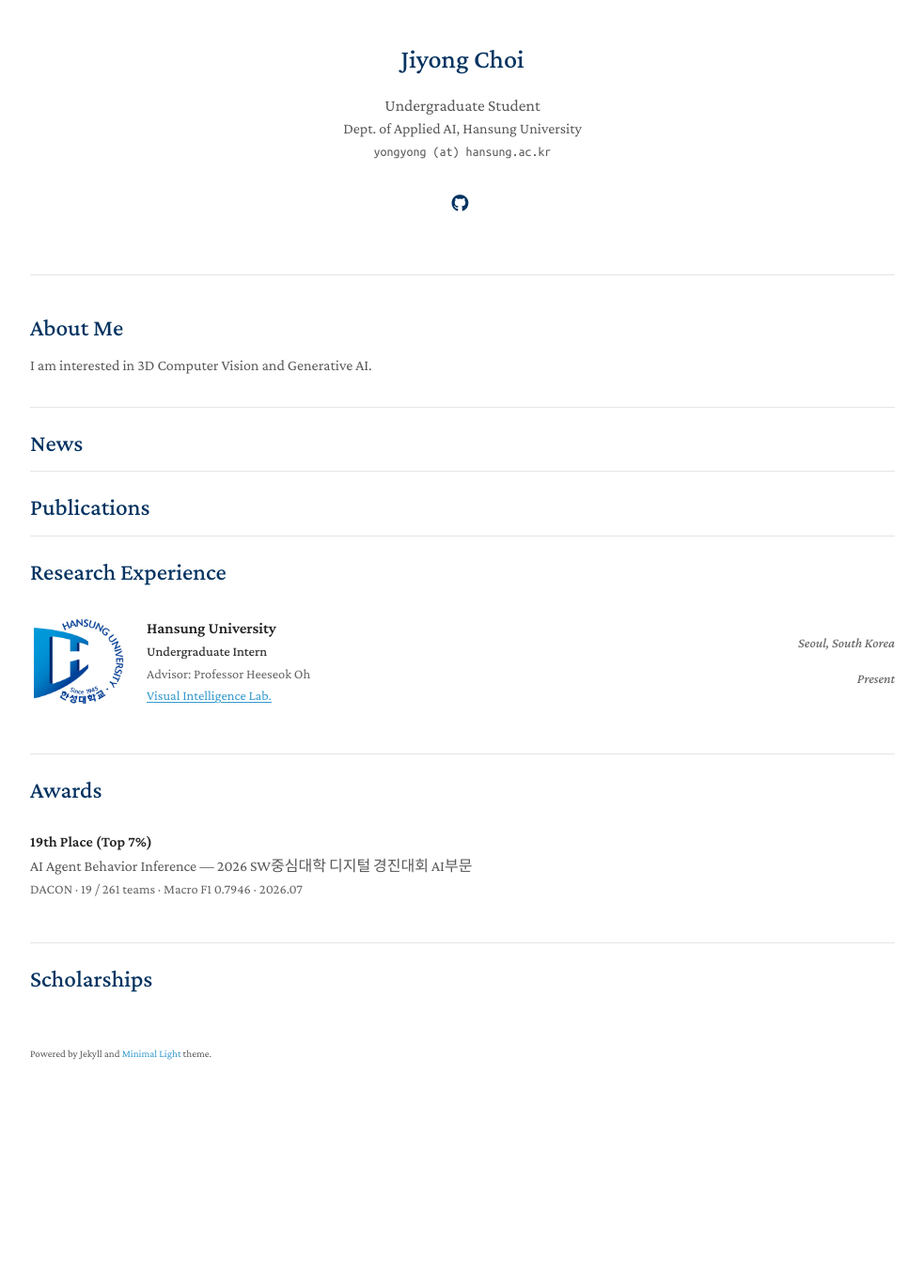
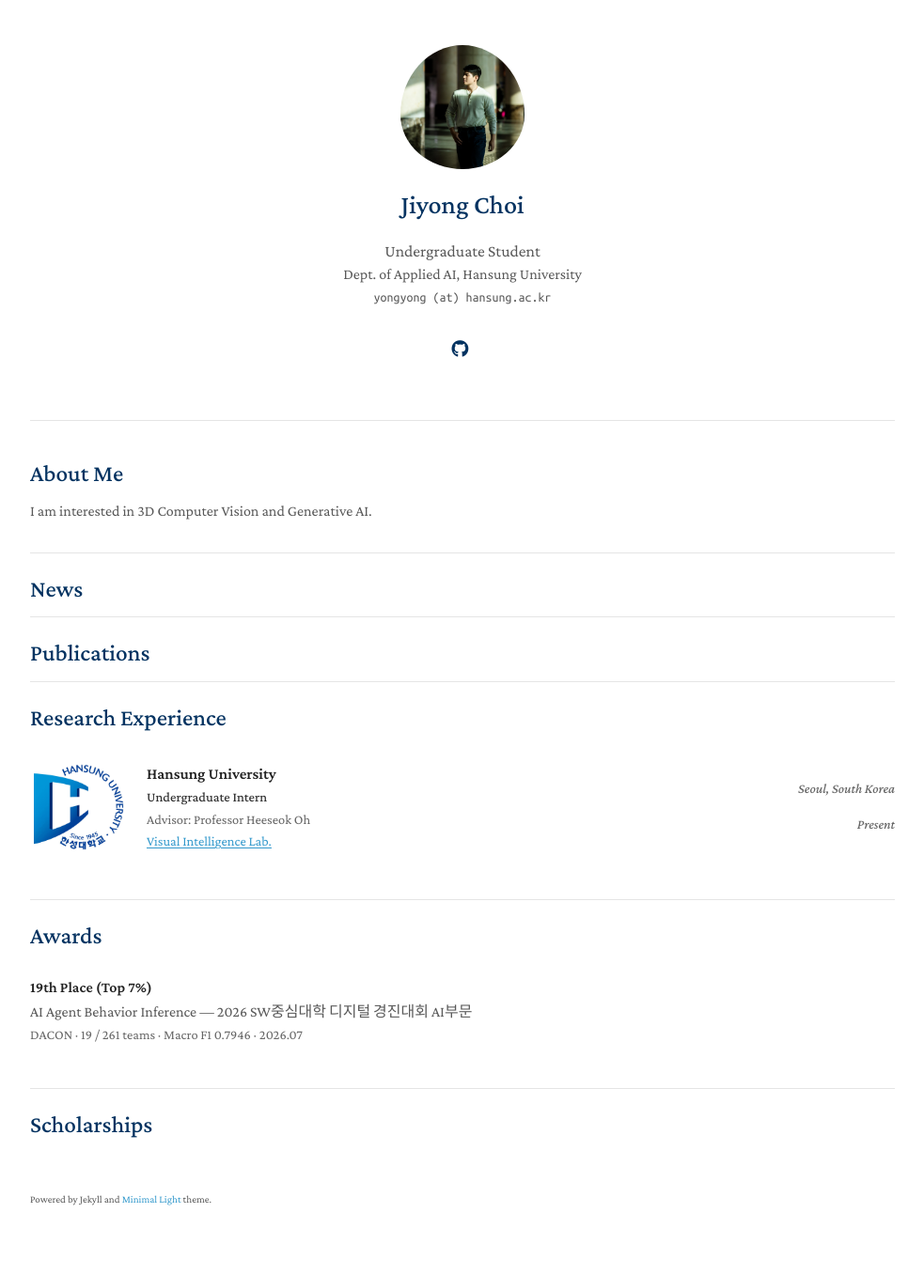
Before and after one commit to YONGJI04/yongji04.github.io, a Jekyll site: the page built from index.md, in a window 1280 px wide. Shown: the whole page at 94% size, without its empty margins (148-1131 px from the left). Built offline with Jekyll 4.4.1, drawn with Linux system fonts in a browser that asks for light colours; a style sheet for code colours, icons or effects is not loaded; our own code applies the rules of GitHub Pages for plain Markdown files; before the commit the page ends 1202 px from its top, so only the background shows below that.

Commit message:
wire up avatar image in config

```diff
--- a/_config.yml
+++ b/_config.yml
@@ -17,6 +17,7 @@ github_link: https://github.com/YONGJI04
 
 # Images (e.g., your profile picture and your website's favicon)
 # "favicon" and "favicon_dark" are used for the light and dark modes, respectively.
+avatar: ./assets/img/avatar.png
 favicon: ./assets/img/favicon.png
 favicon_dark: ./assets/img/favicon-dark.png
 
```
